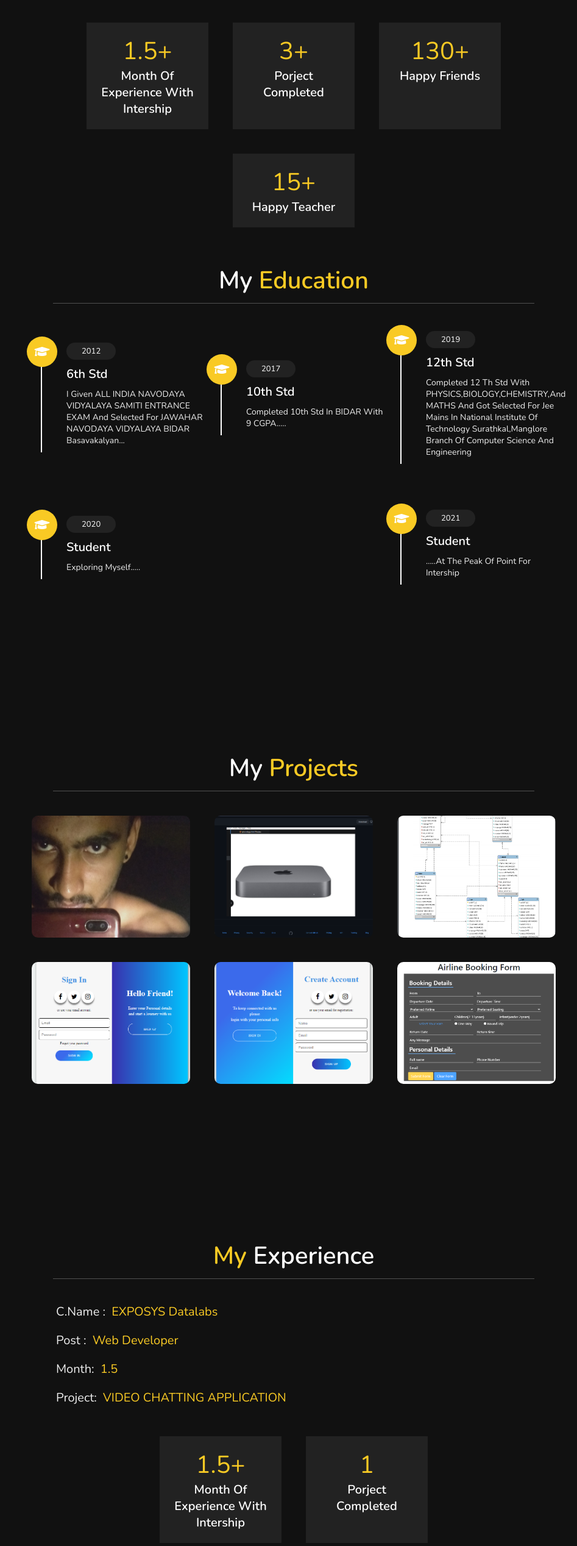
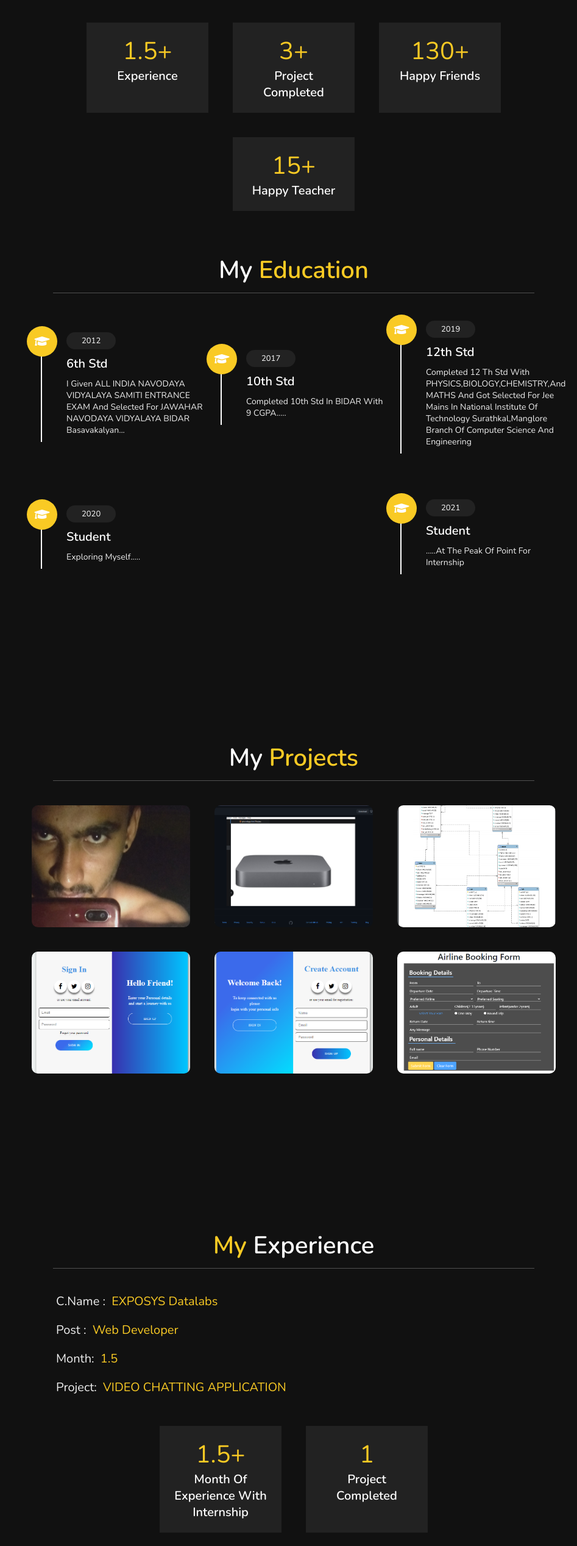
Before and after one commit to Vitha43/vithal-mhetre, a plain HTML site: page index.html in a window 1280 px wide. Shown: the part 1204-3740 px from the top of the page at 61% size, without its empty margins (333-1280 px from the left). Drawn offline with nearby package versions, Linux system fonts and the light colour scheme.

Commit message:
Update index.html

```diff
--- a/index.html
+++ b/index.html
@@ -4,7 +4,7 @@
 <head>
   <meta charset="UTF-8">
   <meta name="viewport" content="width=device-width, initial-scale=1.0">
-  <title>responsive personal portfolio website design tutorail</title>
+  <title>vithal mhetre</title>
 
   <!-- font awesome cdn link  -->
   <link rel="stylesheet" href="https://cdnjs.cloudflare.com/ajax/libs/font-awesome/5.15.2/css/all.min.css">
@@ -94,12 +94,12 @@
 
         <div class="box">
           <span>1.5+</span>
-          <h3>month of experience with intership</h3>
+          <h3>experience</h3>
         </div>
 
         <div class="box">
           <span>3+</span>
-          <h3>porject completed</h3>
+          <h3>project completed</h3>
         </div>
 
         <div class="box">
@@ -161,7 +161,7 @@
         <i class="fas fa-graduation-cap"></i>
         <span>2021</span>
         <h3>student</h3>
-        <p>.....at the peak of point for intership</p>
+        <p>.....at the peak of point for internship</p>
       </div>
 
     </div>
@@ -225,12 +225,12 @@
 
         <div class="box">
           <span>1.5+</span>
-          <h3>month of experience with intership</h3>
+          <h3>month of experience with internship</h3>
         </div>
 
         <div class="box">
           <span>1</span>
-          <h3>porject completed</h3>
+          <h3>project completed</h3>
         </div>
 
 
```
